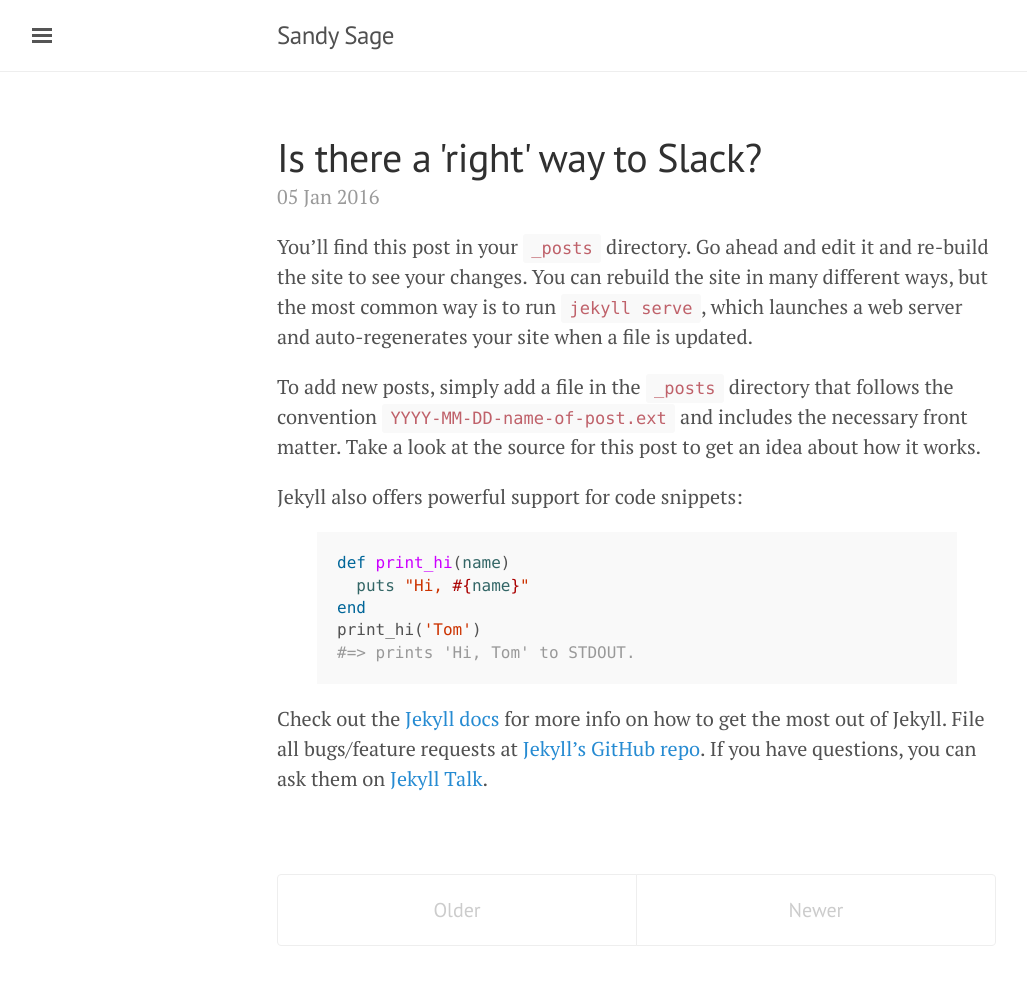
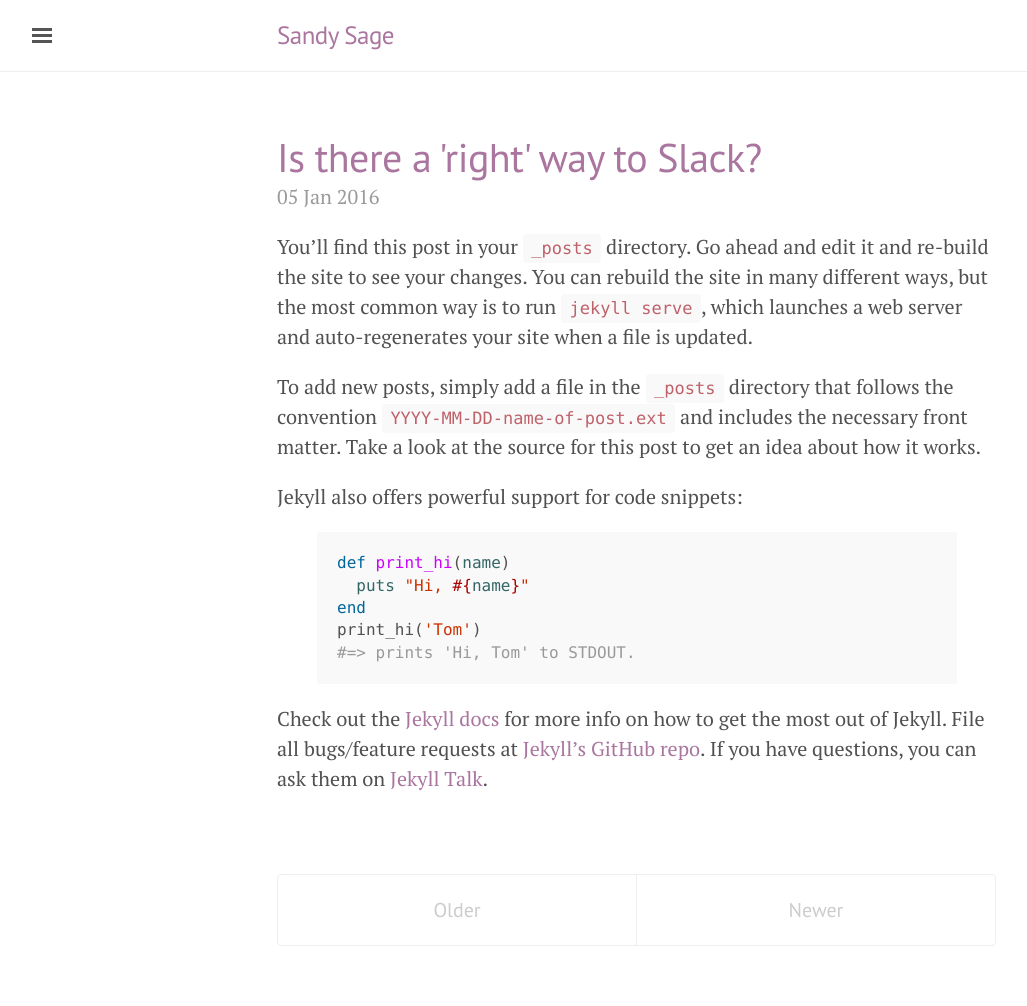
Before and after one commit to sandysage/sandysage.github.io, a Jekyll site: the page built from index.html, in a window 1280 px wide. Shown: the whole page, without its empty margins (3-1030 px from the left). Built offline with Jekyll 4.4.1, drawn with Linux system fonts in a browser that asks for light colours; the list of posts is cut into pages by our own code.

Commit message:
changing theme

```diff
--- a/_layouts/default.html
+++ b/_layouts/default.html
@@ -9,6 +9,7 @@
 
     <!-- Wrap is the content to shift when toggling the sidebar. We wrap the
          content to avoid any CSS collisions with our real content. -->
+   <body class="theme-base-0e">
     <div class="wrap">
       <div class="masthead">
         <div class="container">
```
